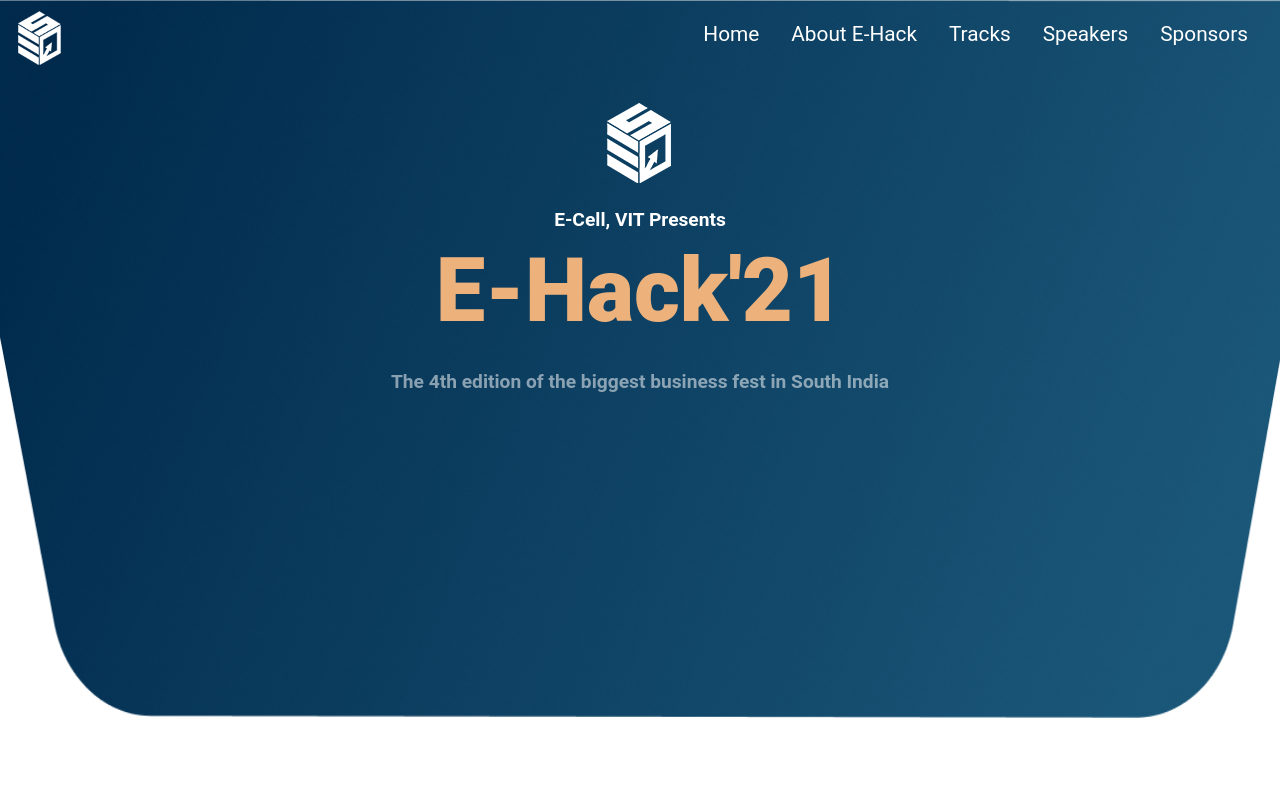
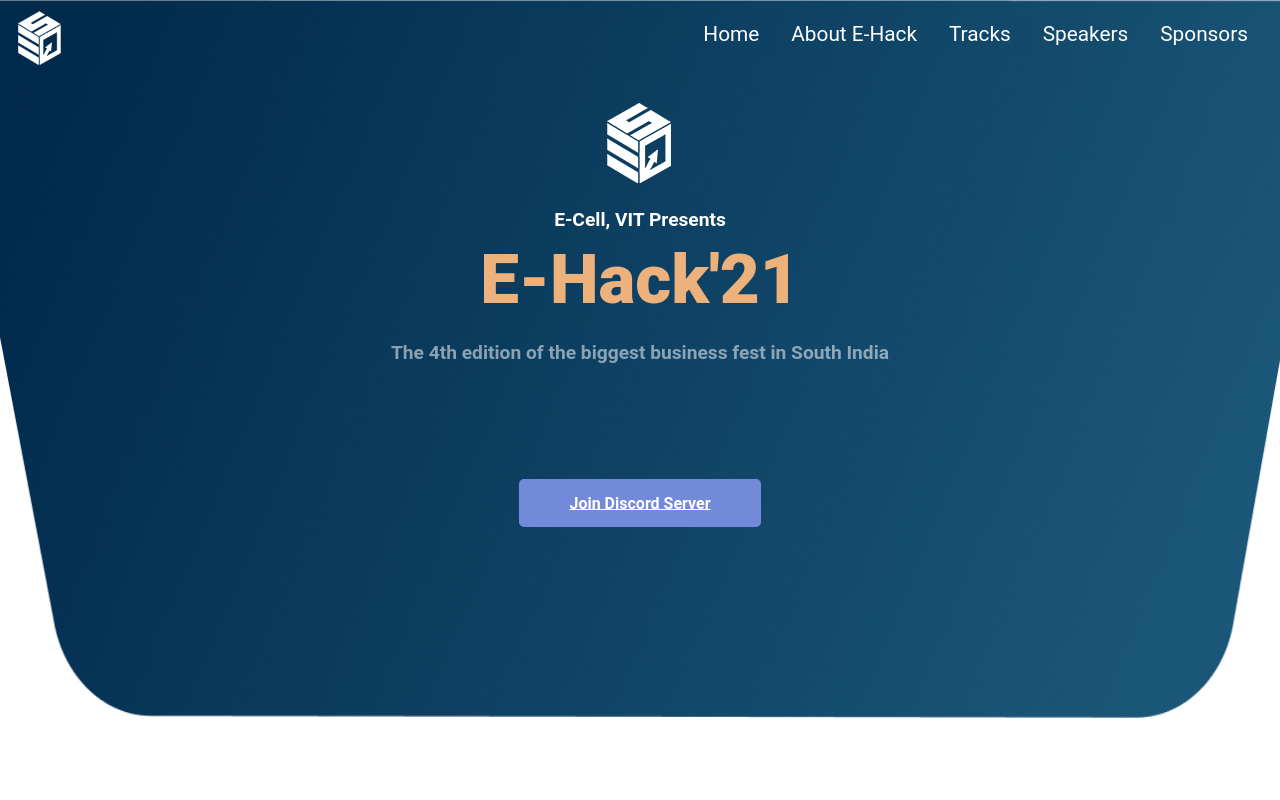
Before and after one commit to ecellvit/E-Hack21, a React (Create React App) app: page / in a window 1280 px wide. Shown: the top 800 px of the page. Built offline with nearby package versions, Linux system fonts and the light colour scheme; some icons are missing.

Commit message:
discord button added

```diff
--- a/src/Sections/Landing/Landing.css
+++ b/src/Sections/Landing/Landing.css
@@ -58,7 +58,7 @@
 .content h1 {
   font-style: normal;
   font-weight: 800;
-  font-size: 4.6em;
+  font-size: 3.6em;
   line-height: 1.2em;
   color: #edb17b;
   margin-bottom: 0.3em;
@@ -176,6 +176,10 @@
   .btn {
     padding: 0.3rem 1.2rem;
   }
+  .btn2 {
+    padding: 0.3rem 1.2rem;
+    /* margin-top:100px; */
+  }
   nav .righty {
     display: none;
   }
@@ -227,3 +231,26 @@
   color: #edb17b;
   transition: all 0.5s ease;
 }
+
+.btn2 {
+  padding: 0.8rem 3rem;
+  font-size: 1rem;
+  font-weight: 600;
+  border: 2px solid transparent;
+  outline: none;
+  cursor: pointer;
+}
+
+.btn2-primary {
+  background: #738ADB;
+  color: #fff;
+  border-radius: 5px;
+  margin-top: 10px;
+}
+
+.btn2-primary:hover {
+  background: transparent;
+  border-color: #738ADB;
+  color: #738ADB;
+  transition: all 0.5s ease;
+}
--- a/src/Sections/Landing/Landing.jsx
+++ b/src/Sections/Landing/Landing.jsx
@@ -44,6 +44,8 @@
             </p>
             <div>
                 <Devfolio />
+                <br></br><br></br>
+                <a href="https://discord.gg/My8w98Wm5D" className="btn2 btn2-primary">Join Discord Server</a>
             </div>
           </div>
         <Sidebar open={open} setOpen={setOpen} id={menuId} />
```
